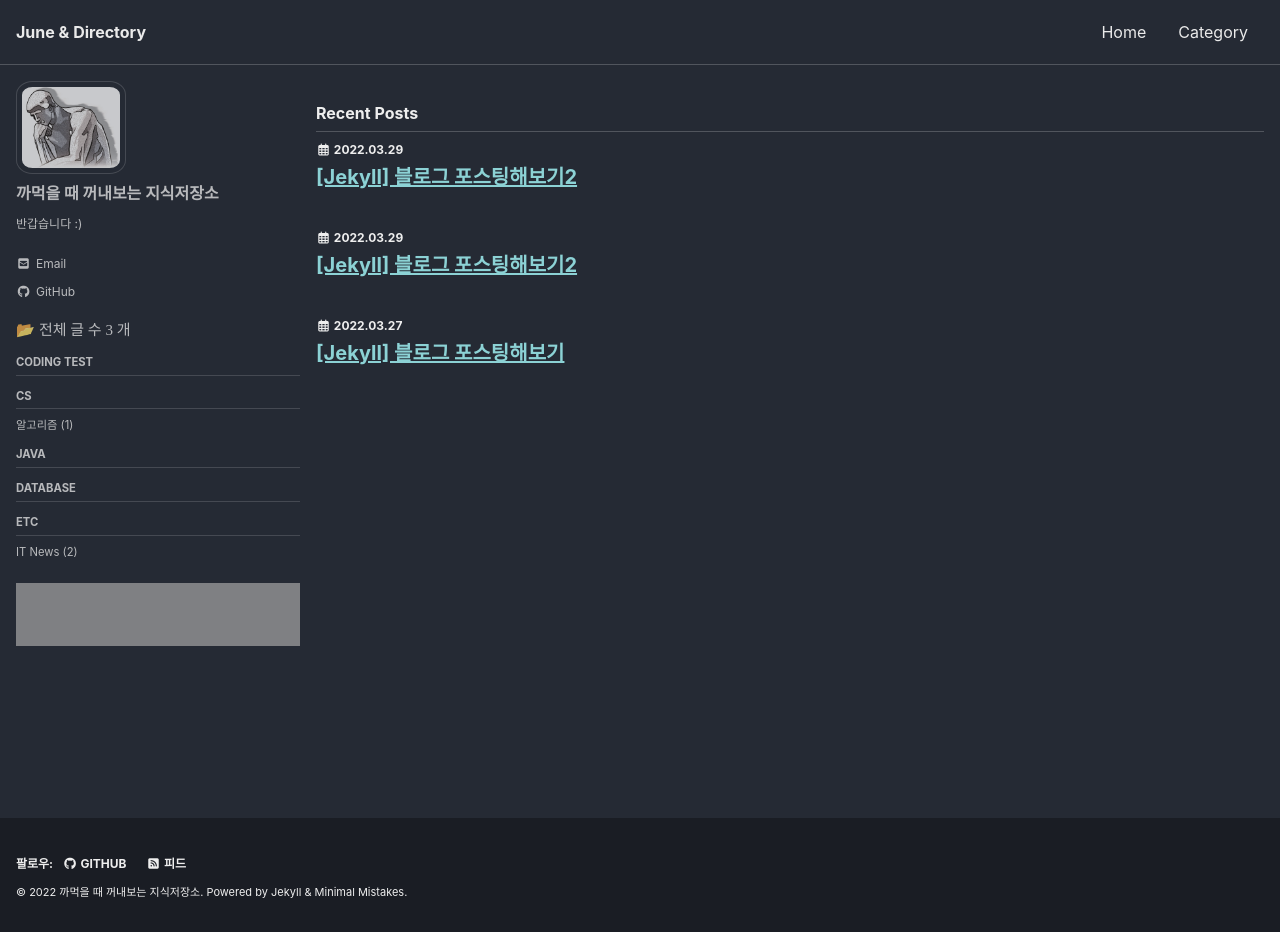
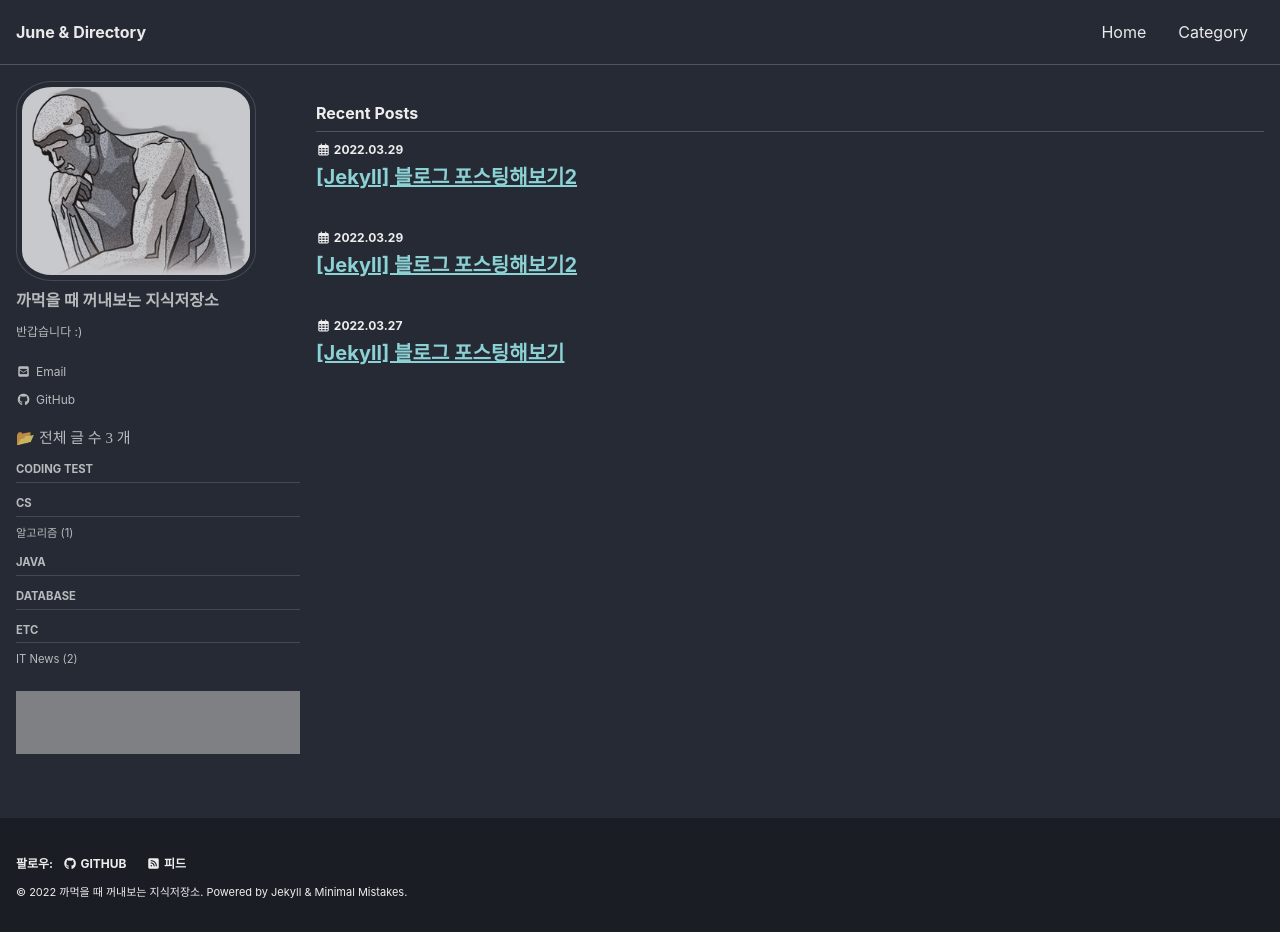
Before and after one commit to hi-june/hi-june.github.io, a Jekyll site: the page built from index.html, in a window 1280 px wide and 932 px high. Built offline with Jekyll 4.4.1, drawn with Linux system fonts in a browser that asks for light colours; cached includes are drawn as plain includes; nearby versions of some CDN libraries; some web fonts are replaced; the list of posts is cut into pages by our own code; grey boxes are pictures that could not be loaded.

Commit message:
프로필 이미지 크기 수정

```diff
--- a/_sass/minimal-mistakes/_sidebar.scss
+++ b/_sass/minimal-mistakes/_sidebar.scss
@@ -135,8 +135,8 @@
 
   // 사이드바에 프로필 이미지 수정
   img {
-    max-width: 110px;
-    border-radius: 15%; //
+    max-width: 240px;
+    border-radius: 15%; // 숫자가 작을 수록 직사각형에 가까워짐
 
     @include breakpoint($large) {
       padding: 5px;
```
